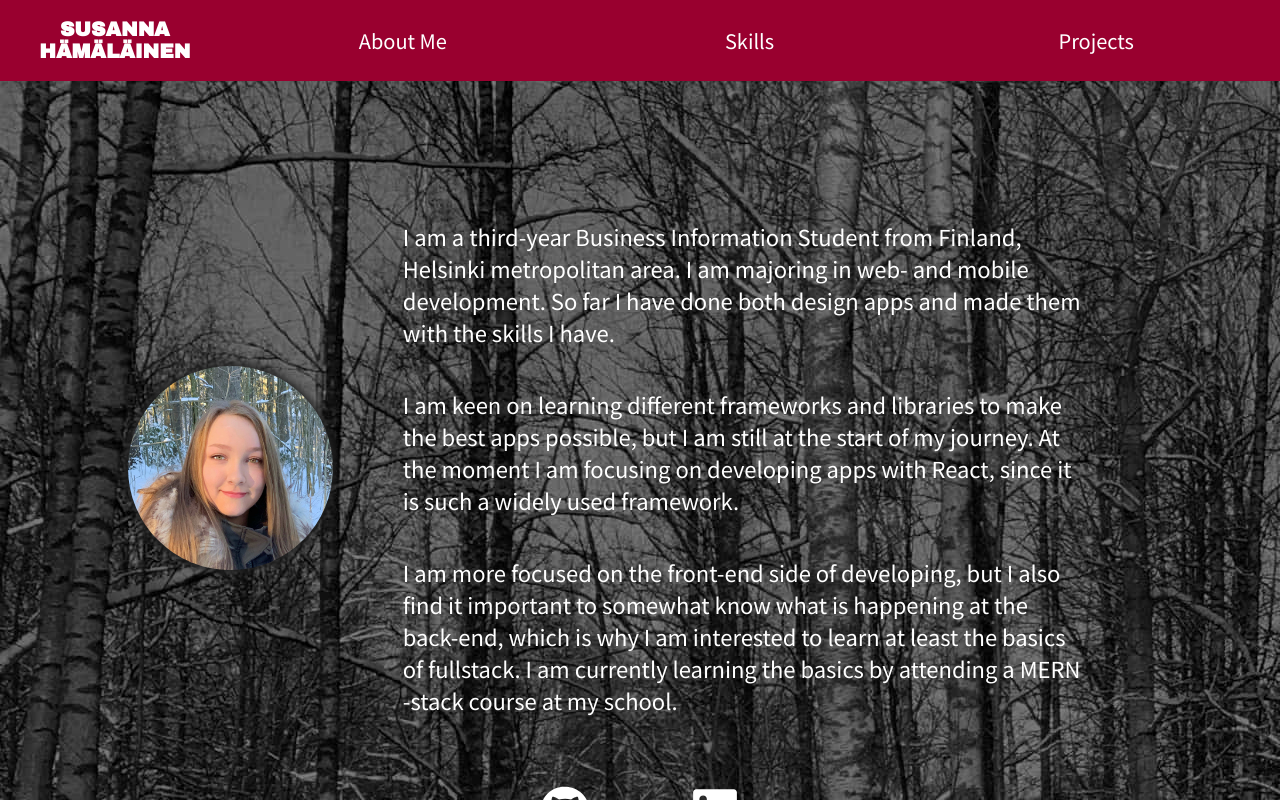
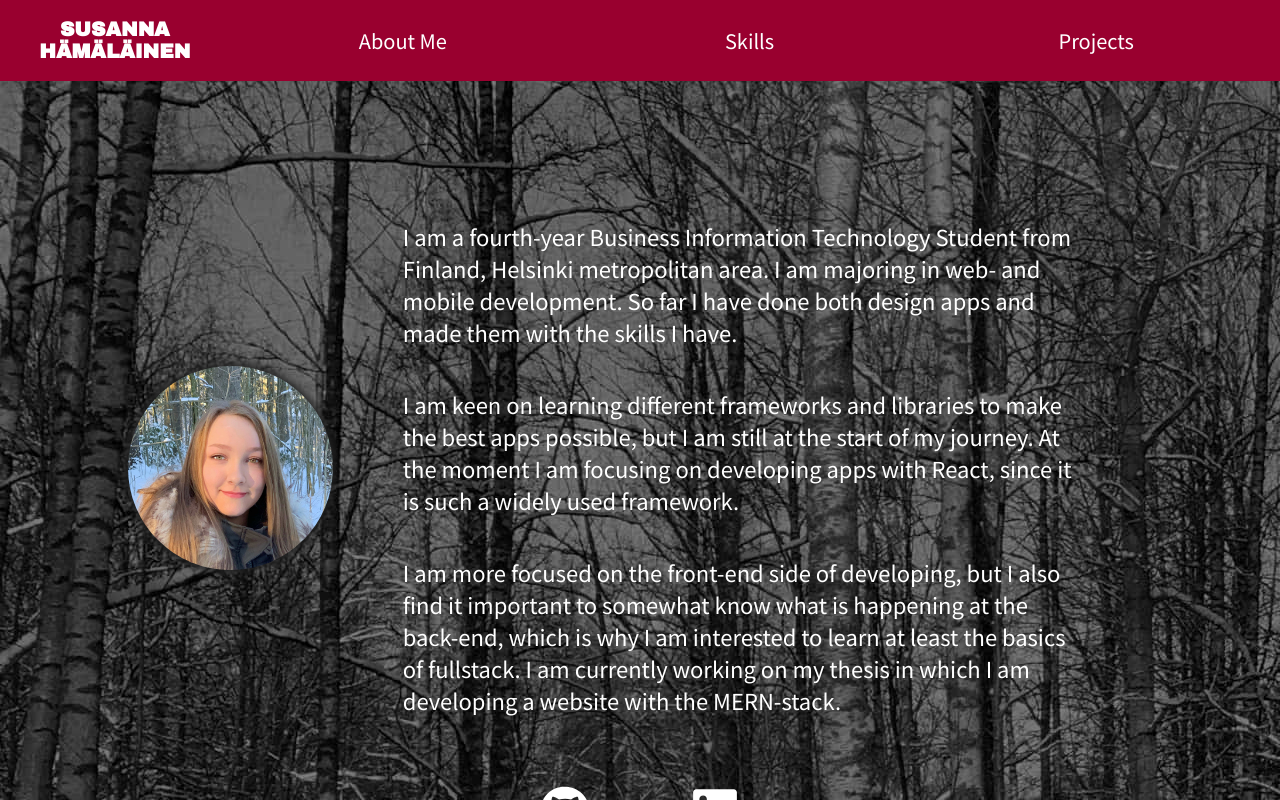
Before and after one commit to Lesuz/Portfolio, a React (Create React App) app: page / in a window 1280 px wide. Shown: the top 800 px of the page. Built offline with nearby package versions, Linux system fonts and the light colour scheme.

Commit message:
updated about me -section

```diff
--- a/src/Views/AboutMe.js
+++ b/src/Views/AboutMe.js
@@ -12,7 +12,7 @@ function AboutMe() {
                         <img src={profilepic} alt="profile"></img>
                         <div className="app-aboutme-content-text">
                             <p>
-                                I am a third-year Business Information Student from Finland, Helsinki metropolitan area.
+                                I am a fourth-year Business Information Technology Student from Finland, Helsinki metropolitan area.
                                 I am majoring in web- and mobile development. So far I have done both design apps
                                 and made them with the skills I have.
 
@@ -25,7 +25,7 @@ function AboutMe() {
                             <p>
                                 I am more focused on the front-end side of developing, but I also find it important to somewhat know
                                 what is happening at the back-end, which is why I am interested to learn at least the basics of fullstack.
-                                I am currently learning the basics by attending a MERN -stack course at my school.
+                                I am currently working on my thesis in which I am developing a website with the MERN-stack.
                             </p>
                         </div>
                     </div>
```
Also changed, not shown: 1 other file (tests, documents, lock files or other folders).
